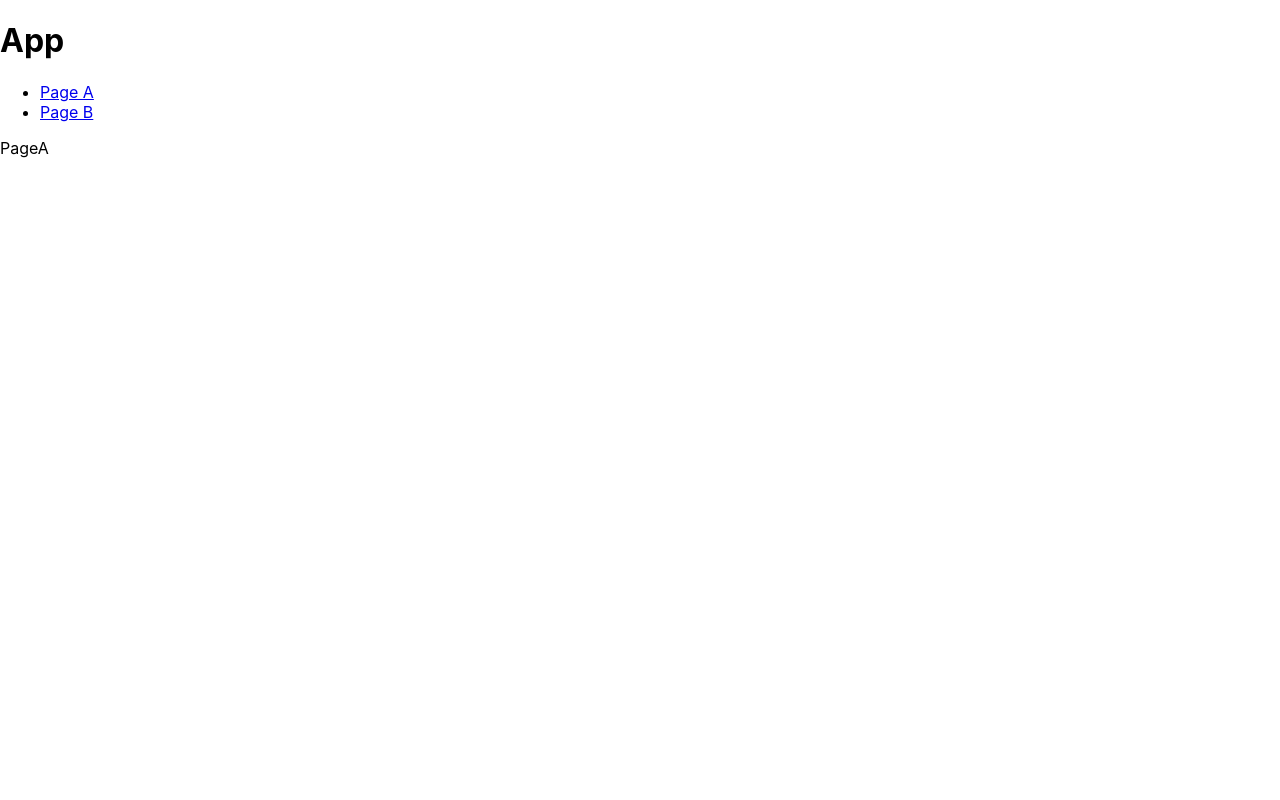
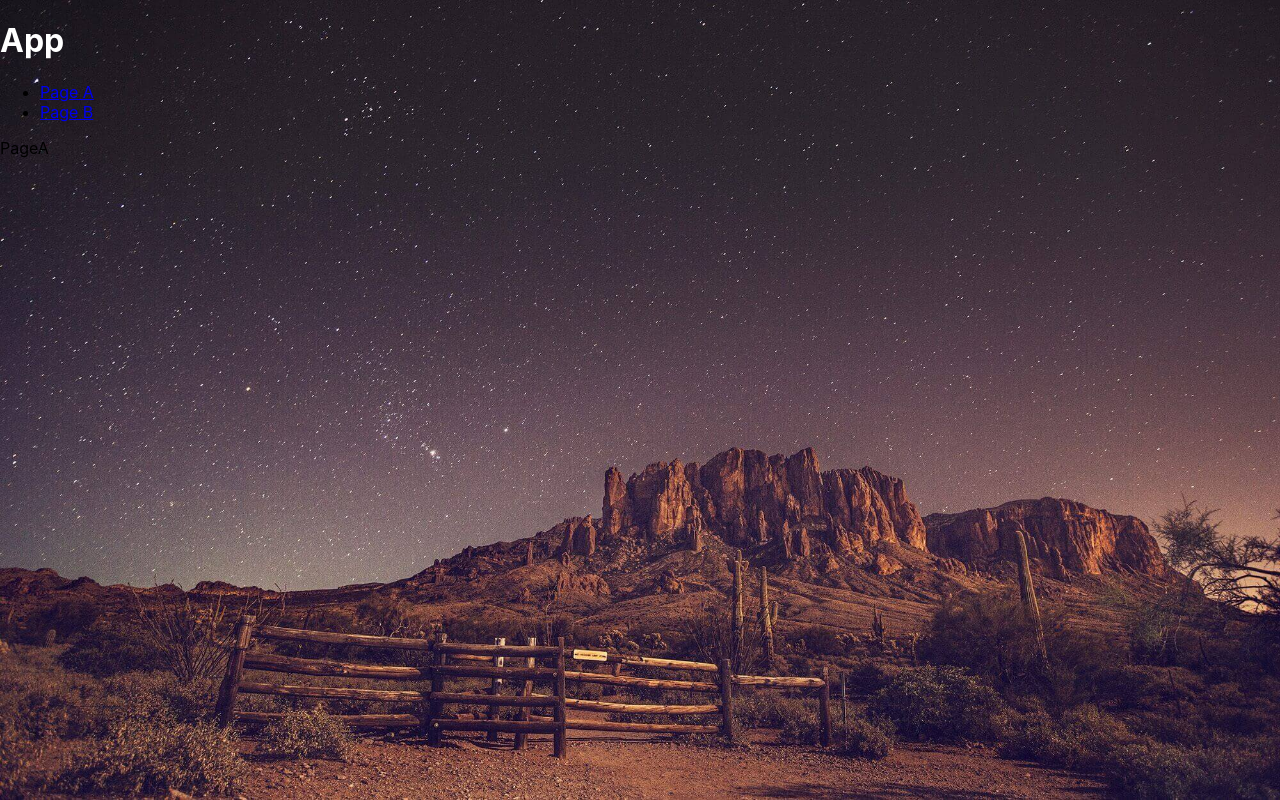
Before and after one commit to yaoguiLee/yh_react_admin, a React (Create React App) app: page /pagea in a window 1280 px wide. Built offline with nearby package versions, Linux system fonts and the light colour scheme.

Commit message:
添加背景图片

```diff
--- a/src/App.js
+++ b/src/App.js
@@ -2,11 +2,14 @@ import React, { Component } from 'react';
 import { Switch, Route, Link } from 'react-router-dom'
 import PageA from './pages/PageA'
 import PageB from './pages/PageB'
+import login from './static/login.jpg'
+import './styles/app.css'
 class App extends Component {
   render() {
+    const loginImage = {background: `url(${login})` }
     return (
-      <div>
-        <h1>App</h1>
+      <div className="app_container">
+        <h1 style={{ color: '#fff'}}>App</h1>
         <ul>
           <li><Link to="/pagea">Page A</Link></li>
           <li><Link to="/pageb">Page B</Link></li>
--- /dev/null
+++ b/src/styles/app.css
@@ -0,0 +1,10 @@
+.app_container {
+  position: fixed;
+  background: url(../static/login.jpg);
+  background-repeat: no-repeat;
+  background-size: 100% 100%;
+  top: 0;
+  left: 0;
+  width: 100vw;
+  height: 100vh;
+}
```
Also changed, not shown: src/index.css (line endings or trailing spaces), src/static/login.jpg (added).
